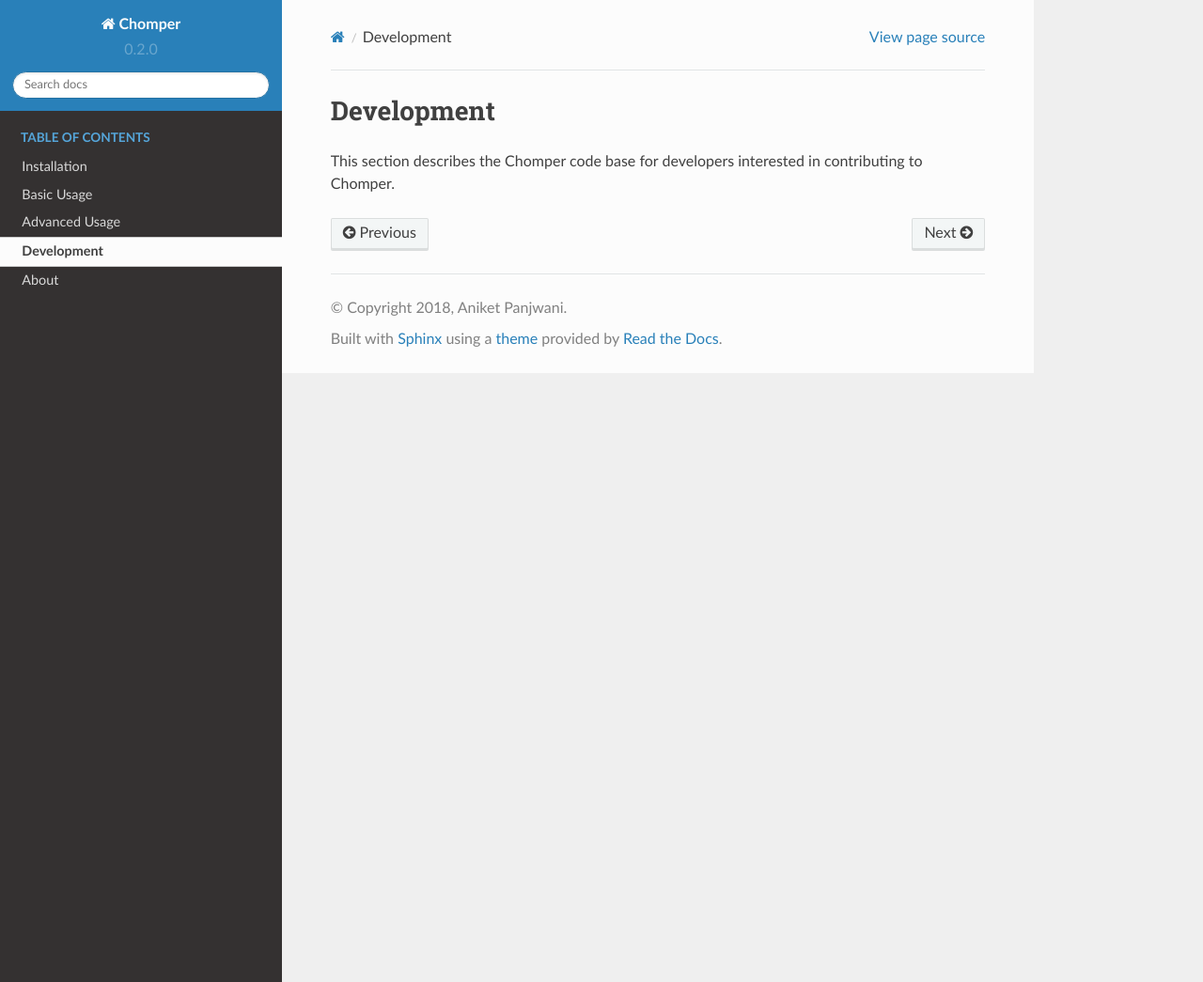
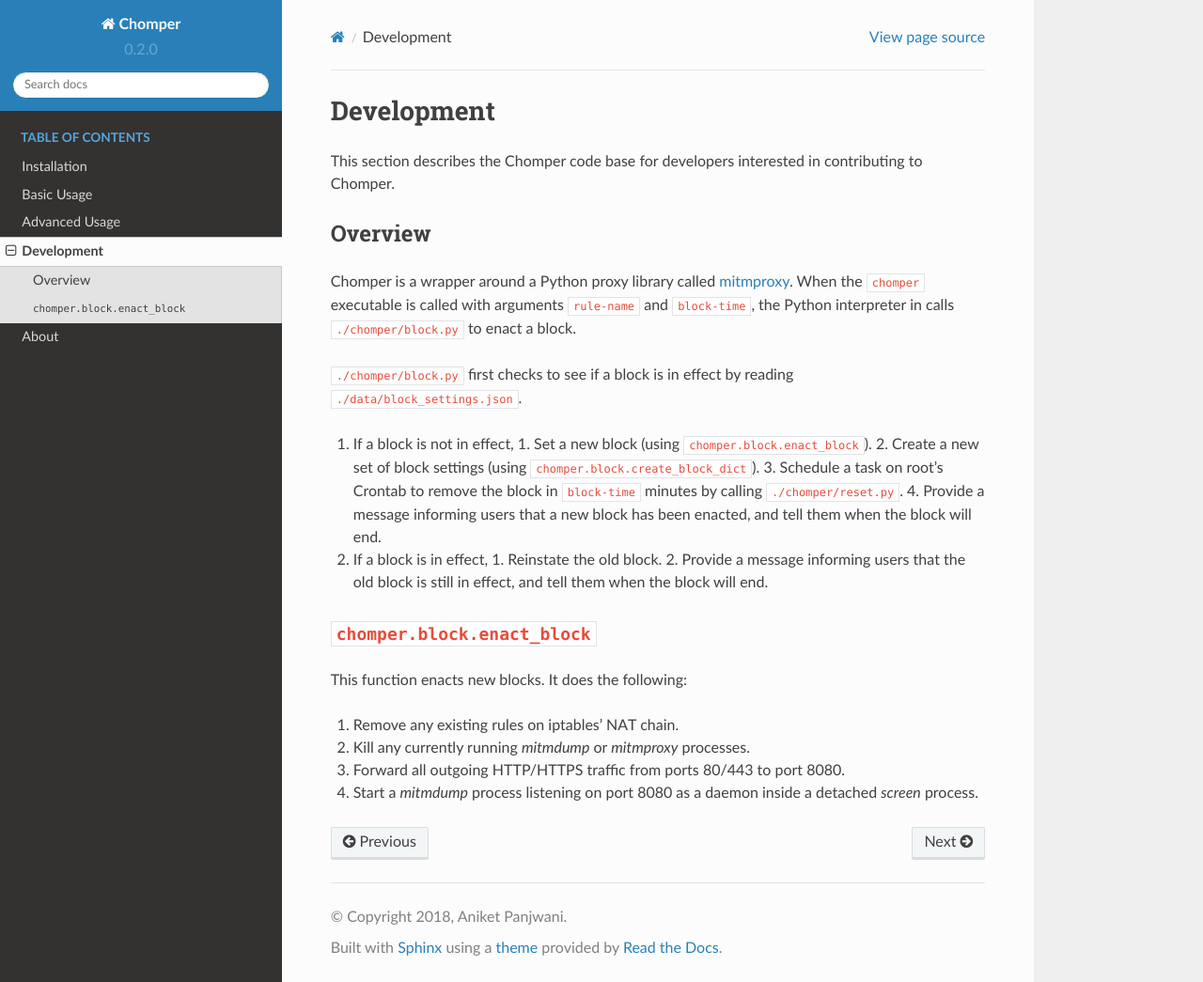
Before and after one commit to aniketpanjwani/chomper, a Sphinx documentation site: the page built from docs/development/index.rst, in a window 1280 px wide and 1045 px high. Shown: the whole window at 94% size. Built offline with Sphinx 7.4.7 and the Read the Docs theme 2.0.0, drawn with Linux system fonts in a browser that asks for light colours.

Commit message:
Update development section of documentation. (#37)
* Begin adding developer's guide to Chomper.

* Update development docs.

```diff
--- a/docs/development/index.rst
+++ b/docs/development/index.rst
@@ -2,3 +2,30 @@
 ===========
 
 This section describes the Chomper code base for developers interested in contributing to Chomper.
+
+########
+Overview
+########
+
+Chomper is a wrapper around a Python proxy library called `mitmproxy <https://mitmproxy.org>`_. When the :code:`chomper` executable is called with arguments :code:`rule-name` and :code:`block-time`, the Python interpreter in calls :code:`./chomper/block.py` to enact a block.
+
+:code:`./chomper/block.py` first checks to see if a block is in effect by reading :code:`./data/block_settings.json`.
+
+1. If a block is not in effect,
+   1. Set a new block (using :code:`chomper.block.enact_block`).
+   2. Create a new set of block settings (using :code:`chomper.block.create_block_dict`).
+   3. Schedule a task on root's Crontab to remove the block in :code:`block-time` minutes by calling :code:`./chomper/reset.py`.
+   4. Provide a message informing users that a new block has been enacted, and tell them when the block will end.
+2. If a block is in effect,
+   1. Reinstate the old block.
+   2. Provide a message informing users that the old block is still in effect, and tell them when the block will end.
+
+#################################
+:code:`chomper.block.enact_block`
+#################################
+This function enacts new blocks. It does the following:
+
+1. Remove any existing rules on iptables' NAT chain.
+2. Kill any currently running *mitmdump* or *mitmproxy* processes.
+3. Forward all outgoing HTTP/HTTPS traffic from ports 80/443 to port 8080.
+4. Start a *mitmdump* process listening on port 8080 as a daemon inside a detached *screen* process.
```
